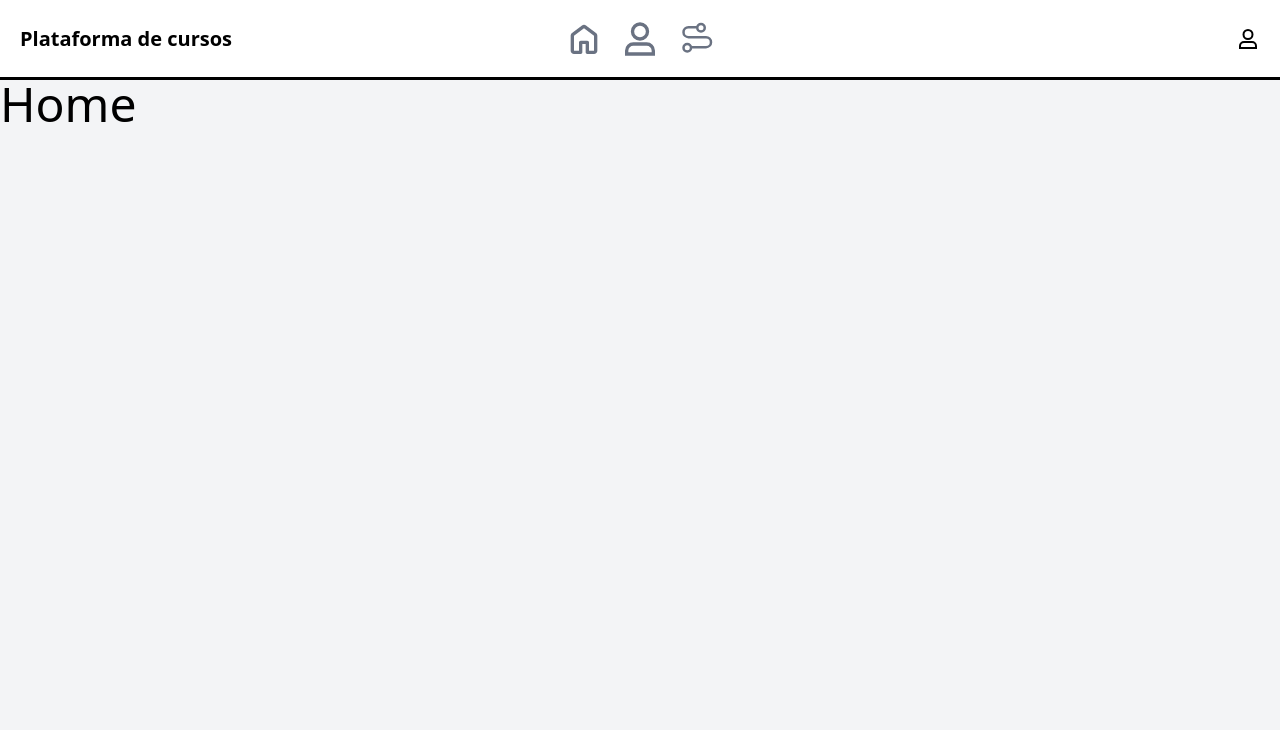
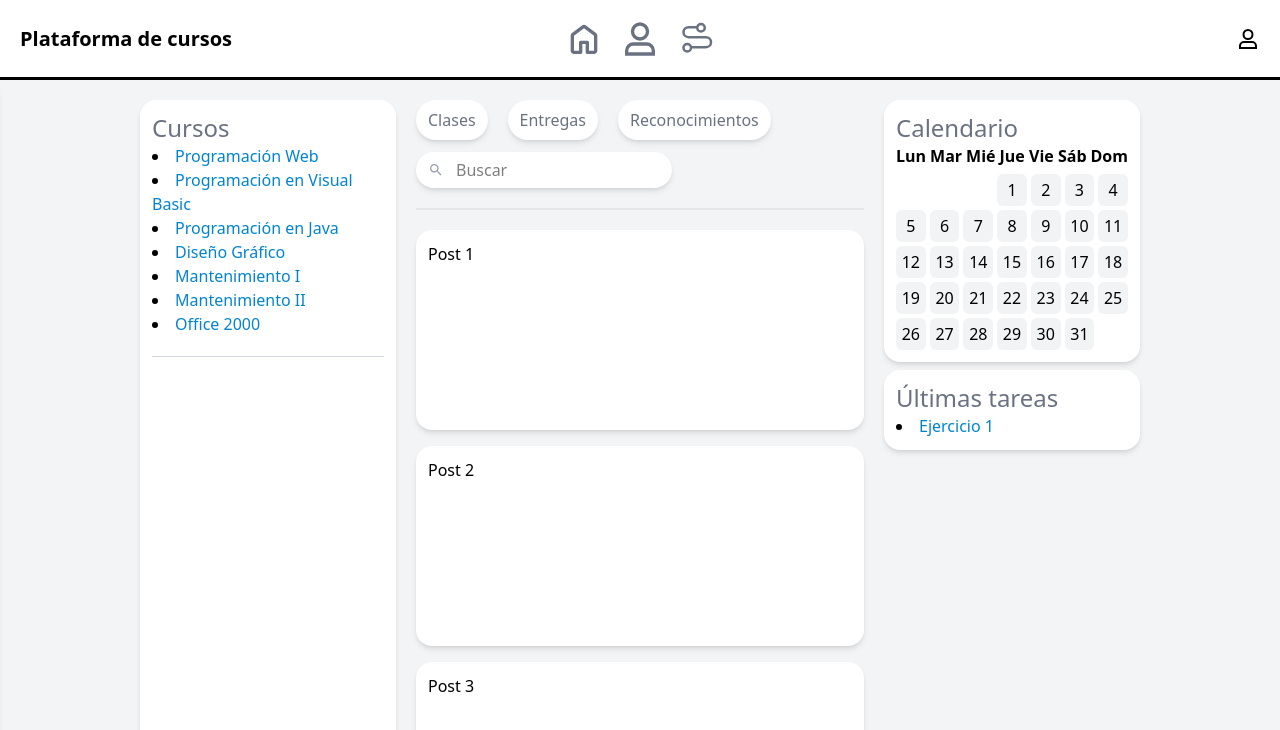
Before and after one commit to Elias288/Plataforma-de-Estudio, a React (Vite) app in the folder frontend/: page / in a window 1280 px wide. Shown: the top 730 px of the page. Built offline with nearby package versions, Linux system fonts and the light colour scheme.

Commit message:
style(Frontend): Home, sidebar y Header

```diff
--- /dev/null
+++ b/frontend/src/components/Calendar.tsx
@@ -0,0 +1,79 @@
+type MarkedDate = {
+  date: string;
+  color?: string;
+  label?: string;
+};
+type Props = {
+  year: number;
+  month: number;
+  markedDates: MarkedDate[];
+};
+
+const weekDays = ['Lun', 'Mar', 'Mié', 'Jue', 'Vie', 'Sáb', 'Dom'];
+
+export const Calendar = ({ year, month, markedDates = [] }: Props) => {
+  const firstDay = new Date(year, month, 1);
+  const daysInMonth = new Date(year, month + 1, 0).getDate();
+
+  const startDay = (firstDay.getDay() + 6) % 7;
+
+  const getMarkedDate = (day: number) => {
+    const dateStr = `${year}-${String(month + 1).padStart(2, '0')}-${String(day).padStart(2, '0')}`;
+
+    return markedDates.find((d) => d.date === dateStr);
+  };
+
+  const cells = [];
+
+  for (let i = 0; i < startDay; i++) cells.push(<div key={`empty-${i}`} />);
+
+  for (let day = 1; day <= daysInMonth; day++) {
+    const marked = getMarkedDate(day);
+
+    cells.push(
+      <div
+        key={day}
+        title={marked?.label}
+        style={{
+          padding: '4px',
+          borderRadius: '6px',
+          background: marked?.color ?? '#f1f3f5',
+          textAlign: 'center',
+          cursor: marked ? 'pointer' : 'default',
+          fontWeight: marked ? 'bold' : 'normal',
+        }}
+      >
+        {day}
+      </div>,
+    );
+  }
+  return (
+    <div>
+      <div
+        style={{
+          display: 'grid',
+          gridTemplateColumns: 'repeat(7, 1fr)',
+          gap: 4,
+          marginBottom: 6,
+          fontWeight: 'bold',
+        }}
+      >
+        {weekDays.map((d) => (
+          <div key={d} style={{ textAlign: 'center' }}>
+            {d}
+          </div>
+        ))}
+      </div>
+
+      <div
+        style={{
+          display: 'grid',
+          gridTemplateColumns: 'repeat(7, 1fr)',
+          gap: 4,
+        }}
+      >
+        {cells}
+      </div>
+    </div>
+  );
+};
--- /dev/null
+++ b/frontend/src/components/Search.tsx
@@ -0,0 +1,19 @@
+import SearchLogo from '@/assets/search.svg?react';
+
+const Search = () => {
+  return (
+    <div className="relative w-64">
+      <SearchLogo className="absolute left-3 top-1/2 -translate-y-1/2 w-4 h-4 text-gray-400 pointer-events-none" />
+
+      <input
+        type="search"
+        name="Buscar"
+        id="Buscar"
+        placeholder="Buscar"
+        className="bg-white w-full h-9 pl-10 pr-3 rounded-4xl shadow-md focus:outline-none"
+      />
+    </div>
+  );
+};
+
+export default Search;
--- a/frontend/src/layouts/Header.tsx
+++ b/frontend/src/layouts/Header.tsx
@@ -1,10 +1,21 @@
 import UserLogo from '@/assets/user.svg?react';
 import NavBar from './NavBar';
+import MenuIcon from '@/assets/menu.svg?react';
+import { useState } from 'react';
+import LeftBar from '@/pages/Home/components/LeftBar';
 
 type Props = {};
 export const Header = ({}: Props) => {
+  const [showSideBar, setShowSideBar] = useState(false);
+
+  const toggleSideBar = () => setShowSideBar(!showSideBar);
+
   return (
-    <div className="container__header h-[8hv] md:h-[10vh] border-b-3 py-3 px-5 grid grid-cols-[1fr_auto] md:grid-cols-3 items-center">
+    <div className="container__header h-20 border-b-3 py-3 px-5 grid grid-cols-[auto_1fr_auto] justify-items-center gap-5 md:grid-cols-[auto_auto_1fr_auto] md:justify-items-normal xl:grid-cols-3 items-center">
+      <button onClick={toggleSideBar} className="xl:hidden cursor-pointer">
+        <MenuIcon className=" w-10 h-10" />
+      </button>
+
       <div className="container__left">
         <h1 className="text-xl font-bold">Plataforma de cursos</h1>
       </div>
@@ -18,6 +29,12 @@ export const Header = ({}: Props) => {
           <UserLogo />
         </span>
       </div>
+
+      <div
+        className={`side__bar ${showSideBar ? '' : '-translate-x-full'} bg-white xl:-translate-x-full absolute top-20 left-0 h-[calc(100vh-80px)] w-full max-w-68 z-10 duration-700 border-r border-gray-200 pl-3`}
+      >
+        <LeftBar />
+      </div>
     </div>
   );
 };
--- a/frontend/src/layouts/MainLayout.tsx
+++ b/frontend/src/layouts/MainLayout.tsx
@@ -7,7 +7,7 @@ const MainLayout = () => {
     <>
       <Header />
 
-      <main className="bg-gray-100 overflow-auto h-[92vh] md:h-[90vh] pb-15 md:pb-0">
+      <main className="bg-gray-100 overflow-auto pb-15 pt-5 h-[calc(100vh-80px)] md:pb-0">
         <Outlet />
       </main>
 
--- a/frontend/src/pages/Home.tsx
+++ /dev/null
@@ -1,10 +0,0 @@
-type Props = {};
-const Home = ({}: Props) => {
-  return (
-    <div>
-      <h2 className="text-5xl">Home</h2>
-    </div>
-  );
-};
-
-export default Home;
--- /dev/null
+++ b/frontend/src/pages/Home/Home.tsx
@@ -0,0 +1,22 @@
+import Wall from '@/pages/Home/components/Wall';
+import RightBar from './components/RightBar';
+import LeftBar from './components/LeftBar';
+
+type Props = {};
+const Home = ({}: Props) => {
+  return (
+    <div className="home ">
+      <div className="home__content mx-auto w-fit min-h-screen max-w-5xl grid gap-5 px-5 mb-5 md:px-0 md:grid-cols-[28rem_16rem] xl:grid-cols-[16rem_28rem_16rem]">
+        <div className="hidden xl:block">
+          <LeftBar />
+        </div>
+
+        <Wall />
+
+        <RightBar />
+      </div>
+    </div>
+  );
+};
+
+export default Home;
--- /dev/null
+++ b/frontend/src/pages/Home/components/LeftBar.tsx
@@ -0,0 +1,52 @@
+import { Link } from 'react-router-dom';
+
+const LeftBar = () => {
+  return (
+    <nav className="left__bar h-full bg-white rounded-2xl p-3 shadow-md ">
+      <div className="cursos">
+        <h2 className="text-2xl text-gray-500">Cursos</h2>
+        <ul className="list-disc list-inside">
+          <li>
+            <Link to={'/'} className="text-sky-600">
+              Programación Web
+            </Link>
+          </li>
+          <li>
+            <Link to={'/'} className="text-sky-600">
+              Programación en Visual Basic
+            </Link>
+          </li>
+          <li>
+            <Link to={'/'} className="text-sky-600">
+              Programación en Java
+            </Link>
+          </li>
+          <li>
+            <Link to={'/'} className="text-sky-600">
+              Diseño Gráfico
+            </Link>
+          </li>
+          <li>
+            <Link to={'/'} className="text-sky-600">
+              Mantenimiento I
+            </Link>
+          </li>
+          <li>
+            <Link to={'/'} className="text-sky-600">
+              Mantenimiento II
+            </Link>
+          </li>
+          <li>
+            <Link to={'/'} className="text-sky-600">
+              Office 2000
+            </Link>
+          </li>
+        </ul>
+      </div>
+
+      <hr className="border-gray-300 my-5" />
+    </nav>
+  );
+};
+
+export default LeftBar;
--- /dev/null
+++ b/frontend/src/pages/Home/components/RightBar.tsx
@@ -0,0 +1,30 @@
+import { Calendar } from '@/components/Calendar';
+import { Link } from 'react-router-dom';
+
+const RightBar = () => {
+  return (
+    <aside className="right__bar ">
+      <div className="bg-white mb-2 rounded-2xl p-3 shadow-md">
+        <h2 className="text-2xl text-gray-500">Calendario</h2>
+        <Calendar
+          markedDates={[{ date: '2026-02-10', color: '#869ffa', label: 'Entrega ejercicio 1' }]}
+          year={new Date().getFullYear()}
+          month={new Date().getMonth()}
+        />
+      </div>
+
+      <div className="bg-white mb-2 rounded-2xl p-3 shadow-md">
+        <h2 className="text-2xl text-gray-500">Últimas tareas</h2>
+        <ul className="list-disc list-inside">
+          <li>
+            <Link to={'/'} className="text-sky-600">
+              Ejercicio 1
+            </Link>
+          </li>
+        </ul>
+      </div>
+    </aside>
+  );
+};
+
+export default RightBar;
--- /dev/null
+++ b/frontend/src/pages/Home/components/Wall.tsx
@@ -0,0 +1,35 @@
+import Search from '@/components/Search';
+
+const Wall = () => {
+  return (
+    <div className="wall">
+      <div className="wall__top flex flex-wrap gap-x-5 gap-y-3 pb-5 mb-5 border-b-2 border-gray-200">
+        <button className="bg-white rounded-4xl text-gray-500 py-2 px-3 shadow-md cursor-pointer hover:bg-sky-100 hover:text-blue-500 transition duration-700">
+          Clases
+        </button>
+        <button className="bg-white rounded-4xl text-gray-500 py-2 px-3 shadow-md cursor-pointer hover:bg-sky-100 hover:text-blue-500 transition duration-700">
+          Entregas
+        </button>
+        <button className="bg-white rounded-4xl text-gray-500 py-2 px-3 shadow-md cursor-pointer hover:bg-sky-100 hover:text-blue-500 transition duration-700">
+          Reconocimientos
+        </button>
+
+        <Search />
+      </div>
+
+      <article className="wall__content flex flex-col gap-y-4">
+        <section className="bg-white min-h-50 rounded-2xl p-3 shadow-md">
+          <h3>Post 1</h3>
+        </section>
+        <section className="bg-white min-h-50 rounded-2xl p-3 shadow-md">
+          <h3>Post 2</h3>
+        </section>
+        <section className="bg-white min-h-50 rounded-2xl p-3 shadow-md">
+          <h3>Post 3</h3>
+        </section>
+      </article>
+    </div>
+  );
+};
+
+export default Wall;
--- a/frontend/src/routes/AppRouter.tsx
+++ b/frontend/src/routes/AppRouter.tsx
@@ -1,5 +1,5 @@
 import { BrowserRouter, Route, Routes } from 'react-router-dom';
-import Home from '@/pages/Home';
+import Home from '@/pages/Home/Home';
 import NotFound from '@/pages/NotFound';
 import Login from '@/pages/Login';
 import MainLayout from '@/layouts/MainLayout';
```
Also changed, not shown: frontend/src/assets/menu.svg (added), frontend/src/assets/search.svg (added).
